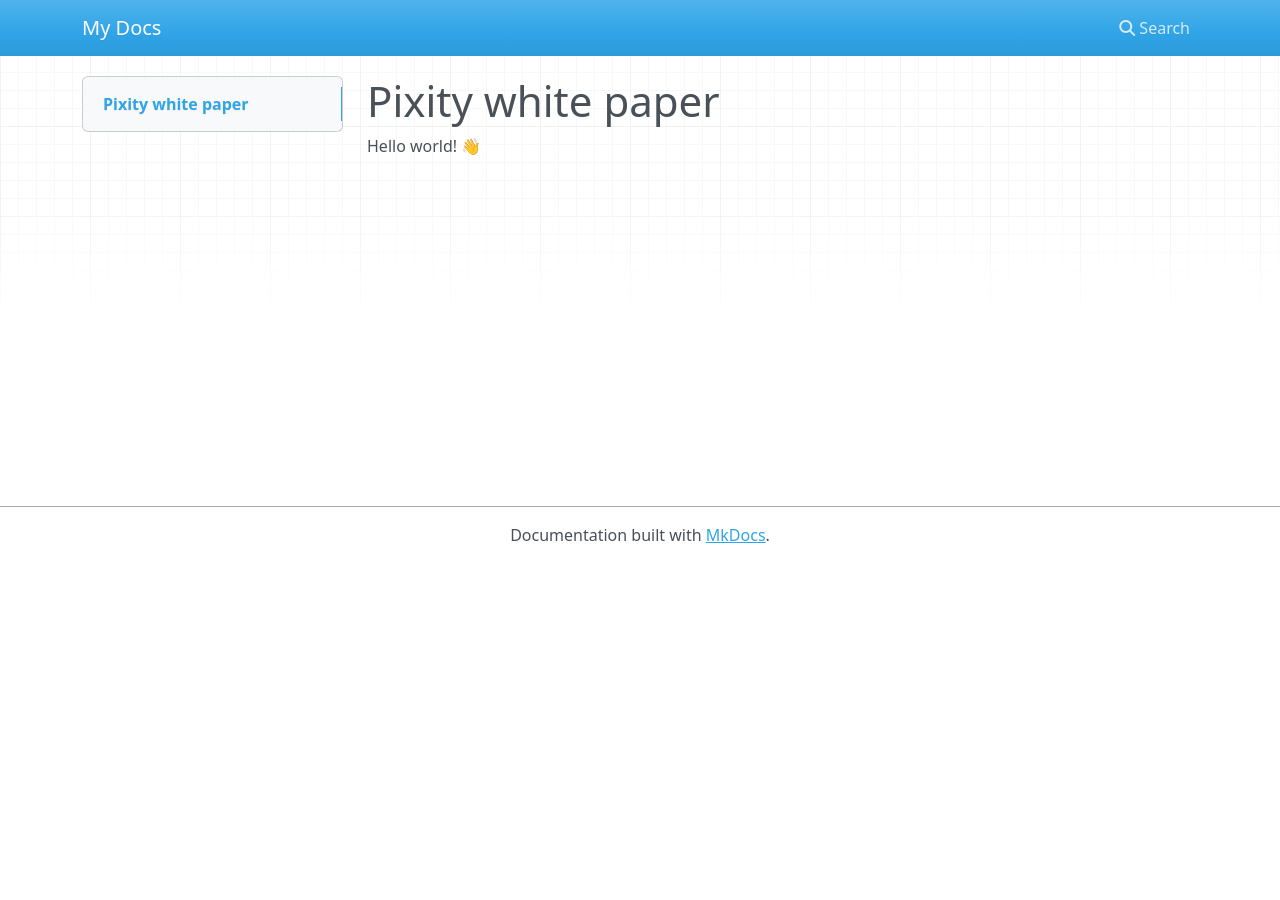
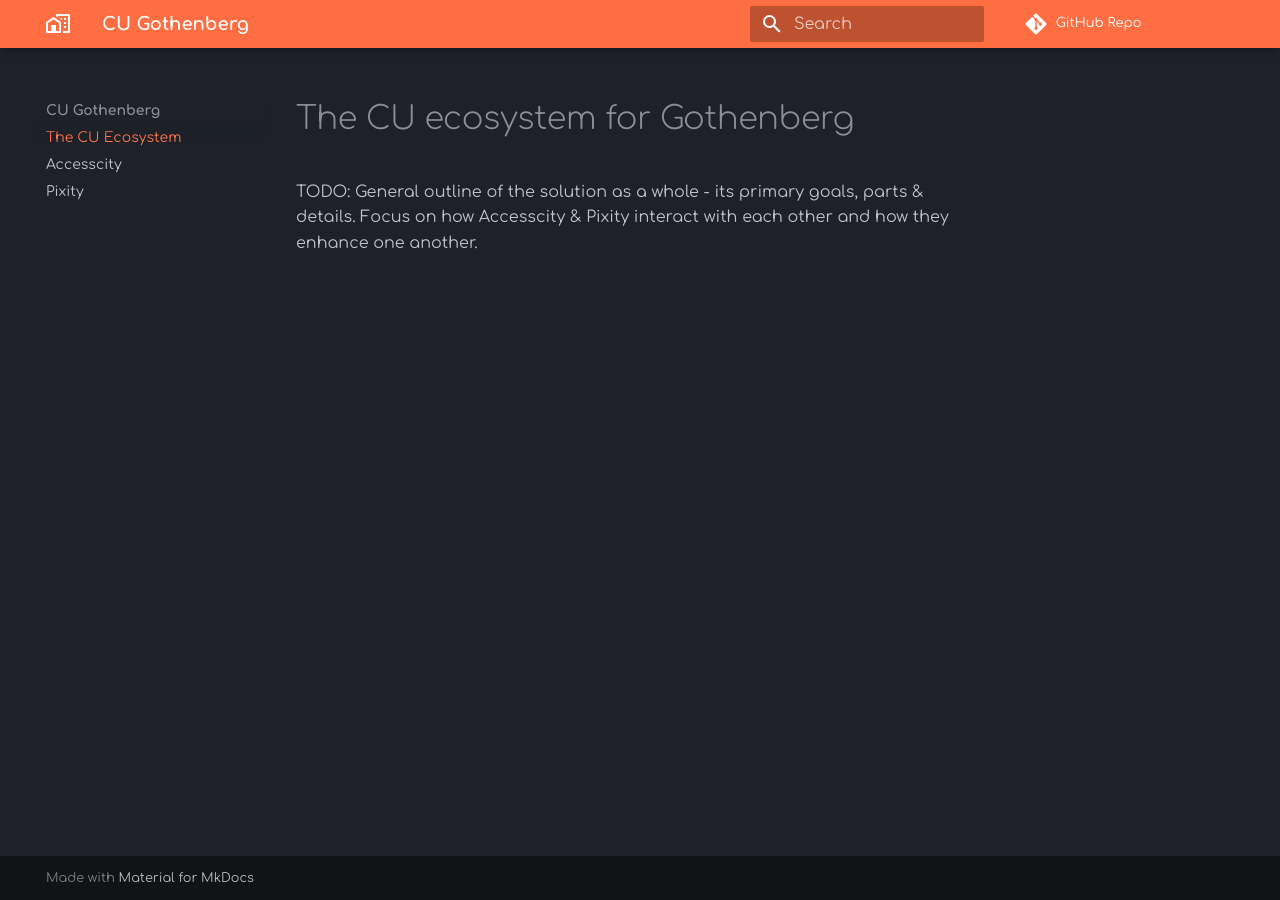
Before and after one commit to pirateshell/pixity-whitepaper, an MkDocs documentation site: the page built from docs/index.md, in a window 1280 px wide. Built offline with MkDocs 1.6.1 and Material for MkDocs 9.7.7, drawn with Linux system fonts in a browser that asks for light colours; nearby versions of some CDN libraries; comment, search, counter and statistics services are not loaded.

```diff
--- a/docs/index.md
+++ b/docs/index.md
@@ -1,3 +1,5 @@
-# Pixity white paper
-
-Hello world! 👋
+---
+title: The CU Ecosystem
+---
+# The CU ecosystem for Gothenberg
+TODO: General outline of the solution as a whole - its primary goals, parts & details. Focus on how Accesscity & Pixity interact with each other and how they enhance one another.
--- a/mkdocs.yml
+++ b/mkdocs.yml
@@ -1 +1,18 @@
-site_name: My Docs
+site_name: CU Gothenberg
+repo_url: https://github.com/pirateshell/pixity-whitepaper
+repo_name: GitHub Repo
+theme:
+  name: material
+  font:
+    text: Comfortaa
+  icon:
+    logo: material/home-city-outline
+  palette:
+    scheme: slate
+    primary: deep orange
+    accent: deep purple
+markdown_extensions:
+  - attr_list
+  - pymdownx.emoji:
+      emoji_index: !!python/name:material.extensions.emoji.twemoji
+      emoji_generator: !!python/name:material.extensions.emoji.to_svg
```
Also changed, not shown: docs/accesscity.md (added, +17 -0 lines), docs/pixity.md (added, +17 -0 lines).
